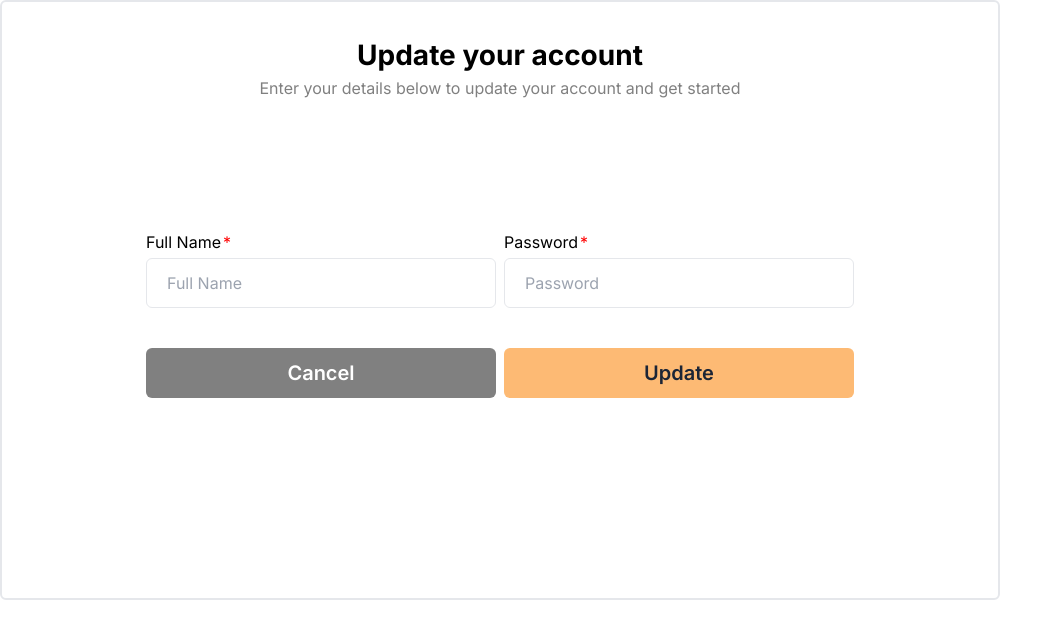
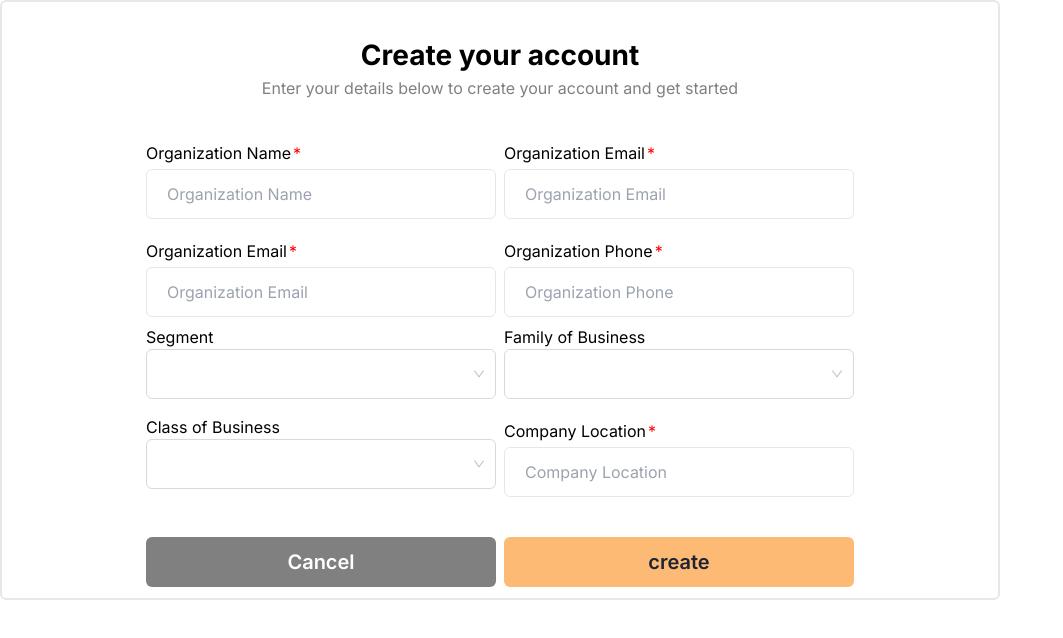
Before and after one commit to Nicholas-Kipkoech/icon-x-KRA, a Next.js app: page /ui/Signup in a window 1280 px wide. Shown: the top 638 px of the page, without its empty margins (0-1063 px from the left). Built offline with nearby package versions, Linux system fonts and the light colour scheme.

Commit message:
create signup page

```diff
--- a/app/dashboard/transactions/AddTransactions.jsx
+++ b/app/dashboard/transactions/AddTransactions.jsx
@@ -31,8 +31,8 @@ const AddTransactions = ({ handleClose, isOpen, onSaved }) => {
   const [custNm, setCustNm] = useState("");
   const [salesTyCd, setSalesTyCd] = useState("");
   const [rcptTyCd, setRcptTyCd] = useState("S");
-  const [pmtTyCd, setPmtTyCd] = useState("");
-  const [salesSttsCd, setSalesSttsCd] = useState("");
+  const [pmtTyCd, setPmtTyCd] = useState("01");
+  const [salesSttsCd, setSalesSttsCd] = useState("02");
   const [cfmDt, setCfmDt] = useState("");
   const [salesDt, setSalesDt] = useState("");
   const [stockRlsDt, setStockRlsDt] = useState("");
@@ -83,9 +83,9 @@ const AddTransactions = ({ handleClose, isOpen, onSaved }) => {
   const [itemClsCd, setItemClsCd] = useState("");
   const [itemNm, setItemNm] = useState("");
   const [bcd, setBcd] = useState("");
-  const [pkgUnitCd, setPkgUnitCd] = useState("");
+  const [pkgUnitCd, setPkgUnitCd] = useState("NT");
   const [pkg, setPkg] = useState(0);
-  const [qtyUnitCd, setQtyUnitCd] = useState("");
+  const [qtyUnitCd, setQtyUnitCd] = useState("U");
   const [qty, setQty] = useState(0);
   const [prc, setPrc] = useState(0);
   const [splyAmt, setSplyAmt] = useState(0);
@@ -95,7 +95,7 @@ const AddTransactions = ({ handleClose, isOpen, onSaved }) => {
   const [isrccNm, setIsrccNm] = useState("");
   const [isrcRt, setIsrcRt] = useState("");
   const [isrcAmt, setIsrcAmt] = useState("");
-  const [taxTyCd, setTaxTyCd] = useState("");
+  const [taxTyCd, setTaxTyCd] = useState("B");
   const [taxblAmt, setTaxblAmt] = useState(0);
   const [taxAmt, setTaxAmt] = useState(0);
   const [totAmtItem, setTotAmtItem] = useState(0);
--- a/app/ui/Signup/page.jsx
+++ b/app/ui/Signup/page.jsx
@@ -5,6 +5,7 @@ import CustomButton from "../reusableComponents/CustomButton";
 import axios from "axios";
 import { updateUser } from "@/app/services/adminServices";
 import { useCustomToast } from "@/app/hooks/useToast";
+import { Select } from "antd";
 
 const url = "https://etims-icon.onrender.com";
 
@@ -35,31 +36,54 @@ const Signup = ({ toggleView }) => {
   return (
     <div className="h-[600px] border-2 rounded-md w-[1000px] bg-white">
       <div className="flex flex-col justify-center items-center pt-8">
-        <p className="text-[28px] font-bold">Update your account</p>
+        <p className="text-[28px] font-bold">Create your account</p>
         <div className="flex flex-col items-center justify-center text-[grey]">
-          <p>Enter your details below to update your account and get started</p>
+          <p>Enter your details below to create your account and get started</p>
         </div>
       </div>
-      <form className="h-[400px] mt-2 p-5 flex flex-col items-center justify-center">
-        <div className="flex gap-2 flex-wrap items-center justify-center">
+      <form className="h-[500px] mt-2 p-5 flex flex-col items-center justify-center">
+        <div className="flex gap-2  flex-wrap items-center justify-center">
           <CustomInput
-            name={`Full Name`}
+            name={`Organization Name`}
             required
             type={`text`}
-            value={name}
-            onchange={(e) => setName(e.target.value)}
             className={`h-[50px] w-[350px] border p-5 rounded-md`}
-            placeholder={`Enter full names...`}
           />
-
           <CustomInput
             required
-            name={`Password`}
-            type={`password`}
-            value={password}
-            onchange={(e) => setPassword(e.target.value)}
+            name={`Organization Email`}
+            type={`text`}
             className={`h-[50px] w-[350px] border p-5 rounded-md`}
-            placeholder={`Enter password...`}
+          />{" "}
+          <CustomInput
+            required
+            name={`Organization Email`}
+            type={`text`}
+            className={`h-[50px] w-[350px] border p-5 rounded-md`}
+          />{" "}
+          <CustomInput
+            required
+            name={`Organization Phone`}
+            type={`text`}
+            className={`h-[50px] w-[350px] border p-5 rounded-md`}
+          />{" "}
+          <div className="flex flex-col">
+            <label>Segment</label>
+            <Select className="h-[50px] w-[350px]  rounded-md" />
+          </div>
+          <div className="flex flex-col">
+            <label>Family of Business</label>
+            <Select className="h-[50px] w-[350px]  rounded-md" />
+          </div>
+          <div className="flex flex-col">
+            <label>Class of Business</label>
+            <Select className="h-[50px] w-[350px]  rounded-md" />
+          </div>
+          <CustomInput
+            required
+            name={`Company Location`}
+            type={`text`}
+            className={`h-[50px] w-[350px] border p-5 rounded-md`}
           />
         </div>
         <div className="mt-10 flex gap-2">
@@ -70,9 +94,9 @@ const Signup = ({ toggleView }) => {
             onClick={toggleView}
           />
           <CustomButton
-            name={loading ? `Updating...` : `Update`}
+            name={loading ? `Creating...` : `create`}
             type={`button`}
-            onClick={handleUpdateUser}
+            onClick={toggleView}
             className={`h-[50px] w-[350px] rounded-md bg-orange-300 font-[600] text-[#1c2536] text-[20px]`}
           />
         </div>
--- a/app/ui/login/page.jsx
+++ b/app/ui/login/page.jsx
@@ -99,6 +99,12 @@ const Login = ({ toggleView }) => {
             disabled={loading}
           />
         </div>
+        <div className="flex mt-3 justify-center ">
+          <p>Dont have an account?</p>
+          <p onClick={toggleView} className="text-[blue] cursor-pointer">
+            Signup
+          </p>
+        </div>
       </form>
     </div>
   );
```
